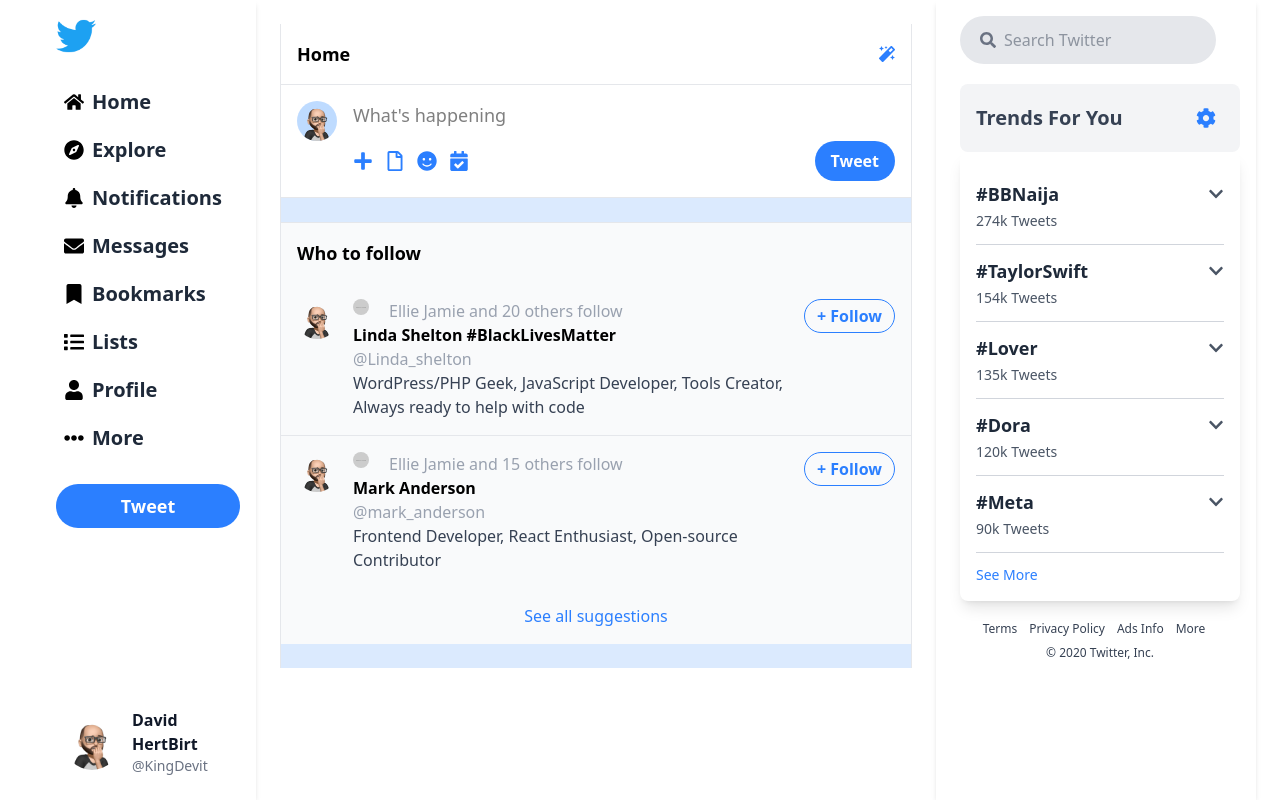
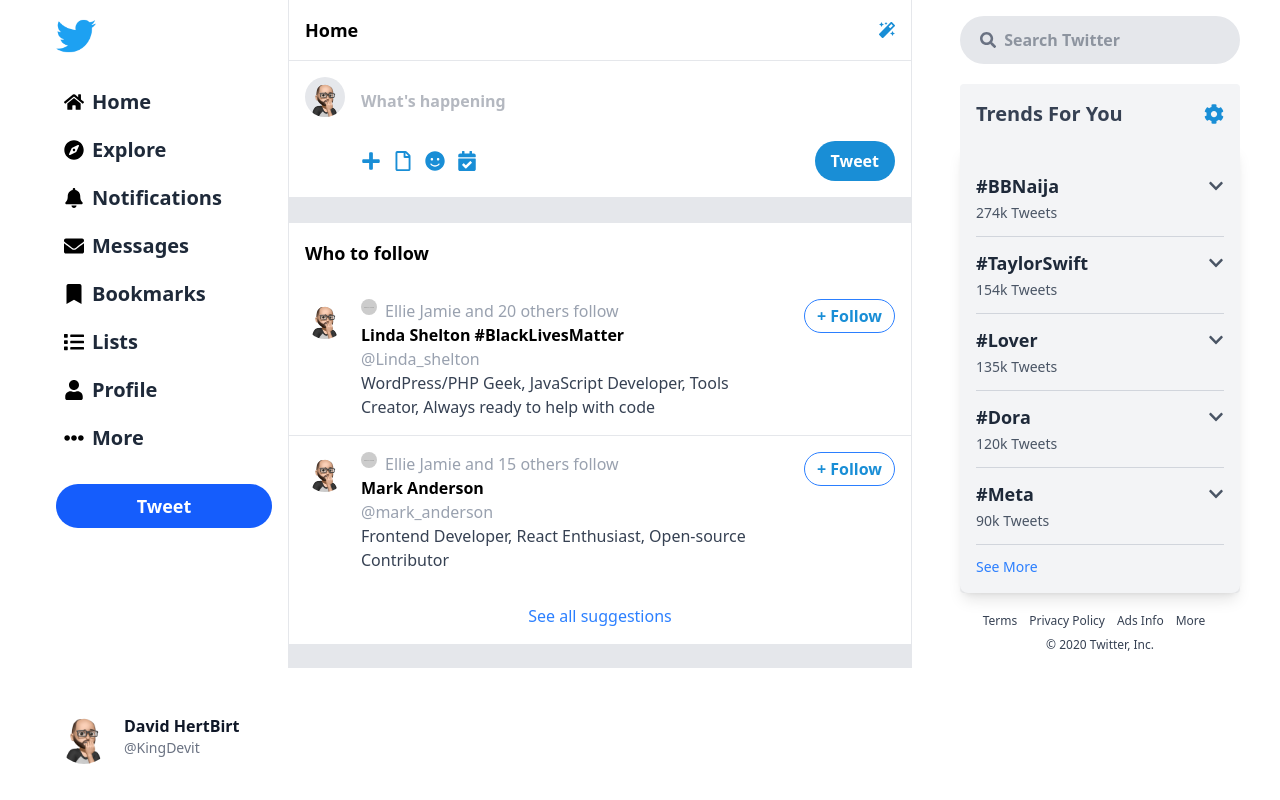
Before and after one commit to muqaddaswaheed/Twiiter_UI, a React (Vite) app: page / in a window 1280 px wide. Both pictures are taken after a click on the button "Log In". Built offline with nearby package versions, Linux system fonts and the light colour scheme.

Commit message:
first commit

```diff
--- a/src/Components/Main_Container.jsx
+++ b/src/Components/Main_Container.jsx
@@ -130,33 +130,33 @@
   };
 
   return (
-    <div className="flex flex-col w-full max-w-2xl mx-auto border-x border-gray-200 bg-blue-100">
+    <div className="flex flex-col w-full   border-x border-gray-200 bg-gray-200">
       {/* Header */}
-      <div className="flex items-center justify-between p-4 border-b border-gray-200 bg-white">
+      <div className="flex items-center justify-between p-4 border-b border-gray-200  bg-white">
         <h2 className="text-lg font-bold">Home</h2>
         <FaMagic
           onClick={handleClearTweets}
-          className="text-blue-500 cursor-pointer "
+          className="text-[#198ED6] cursor-pointer "
         />
       </div>
 
       {/* Tweet Input Section */}
-      <div className="bg-white p-4 border-b border-gray-200">
+      <div className="bg-white p-4 border-b border-gray-200 ">
         <div className="flex items-start space-x-4">
           <img
             src={profile}
             alt="User Avatar"
-            className="w-10 h-10 rounded-full bg-blue-200"
+            className="w-10 h-10 rounded-full  bg-gray-200"
           />
-          <div className="flex flex-col w-full relative">
+          <div className="flex gap-1 h-26 flex-col w-full relative">
             <input
               type="text"
               placeholder="What's happening"
               value={tweetText}
               onChange={(e) => setTweetText(e.target.value)}
-              className="w-full text-lg border-none focus:ring-0 outline-none"
+              className="w-full text-base my-3 font-semibold text-gray-500 border-none focus:ring-0 outline-none"
             />
-            <div className="flex justify-between items-center mt-3 text-blue-500 ">
+            <div className="flex justify-between items-center mt-3 text-[#198ED6] ">
               <div className="flex space-x-3 ">
                 {/* File input trigger */}
                 <FaPlus
@@ -172,7 +172,7 @@
               </div>
               <button
                 onClick={handleTweet}
-                className="bg-blue-500 text-white px-4 py-2 rounded-full font-semibold"
+                className="bg-[#198ED6] text-white px-4 py-2 rounded-full cursor-pointer font-semibold"
               >
                 Tweet
               </button>
@@ -215,7 +215,7 @@
                     className="flex items-center space-x-1 cursor-pointer hover:text-blue-500"
                     onClick={() => handleOpenCommentBox(tweet.id)}
                   >
-                    <FaRegComment /> <span>Comment</span>
+                    <FaRegComment /> <span></span>
                   </div>
                   <div className="flex items-center space-x-1 cursor-pointer hover:text-green-500">
                     <FaRetweet /> <span>0</span>
@@ -290,7 +290,7 @@
       </div>
 
       {/* Who to Follow Section */}
-      <div className="border-t border-gray-200 bg-gray-50 my-6">
+      <div className="border-t border-gray-200 bg-white my-6">
         <h2 className="font-bold text-lg p-4">Who to follow</h2>
         <div className="divide-y divide-gray-200">
           {whoToFollow.map((user) => (
@@ -301,7 +301,7 @@
                 className="w-10 h-10 rounded-full"
               />
               <div className="flex-1">
-                <div className="flex gap-5">
+                <div className="flex gap-2">
                   <img
                     src={"https://via.placeholder.com/150"}
                     alt="User"
@@ -318,7 +318,7 @@
                 className={`border px-3 py-1 rounded-full font-semibold ${
                   followStates[user.id]
                     ? "bg-blue-500 text-white"
-                    : "border-blue-500 text-blue-500 hover:bg-blue-100"
+                    : "border-blue-500 text-[#198ED6] hover:bg-blue-100 cursor-pointer"
                 }`}
               >
                 {followStates[user.id] ? "Following" : "+ Follow"}
--- a/src/Components/RightBar.jsx
+++ b/src/Components/RightBar.jsx
@@ -61,36 +61,39 @@
   };
 
   return (
-    <div className="relative w-80 h-screen pl-6 mr-6 shadow-md p-4 bg-white">
-      <div className="flex items-center bg-gray-200 rounded-full px-5 py-3 w-64">
+    <div className="relative w-80 h-screen pl-6 mr-6 mx-6 p-4 bg-white max-h-[700px] overflow-y-auto">
+      <div className="flex w-full items-center bg-gray-200 rounded-full px-5 py-3">
         <FaSearch className="text-gray-500 text-lg mr-2" />
         <input
-          className="outline-none w-full text-gray-700"
+          className="outline-none w-full text-gray-700 font-bold"
           type="text"
           placeholder="Search Twitter"
           value={searchQuery}
           onChange={handleSearchChange}
         />
       </div>
-      <div className="flex justify-between items-center p-4 mt-5 bg-gray-100 rounded-lg">
-        <h1 className="text-xl font-bold text-gray-700">Trends For You</h1>
-        <div className="p-2 rounded-full bg-transparent hover:bg-blue-200 transition duration-200 cursor-pointer">
-          <FaCog className="text-blue-500 text-xl hover:text-blue-700" />
+      <div className="fulltrends bg-gray-100 rounded mt-5">
+        <div className="flex justify-between items-center p-4 rounded-lg">
+          <h1 className="text-xl font-bold text-gray-700 w-full">
+            Trends For You
+          </h1>
+          <div className=" rounded-full bg-transparent hover:bg-blue-200 transition duration-200 cursor-pointer">
+            <FaCog className="text-[#198ED6] text-xl cursor-pointer hover:text-blue-700" />
           </div>
         </div>
-      <div className="w-full max-w-md mx-auto p-4 bg-white shadow-lg rounded-lg">
+        <div className="w-full max-w-md mx-auto p-4 shadow-lg rounded-lg ">
           {filteredTweets.slice(0, visibleTweets).map((tweet, index) => (
             <div
               key={index}
-            className="border-b border-gray-300 py-3 hover:bg-blue-100"
+              className="border-b border-gray-300 py-3 cursor-pointer hover:bg-blue-100"
             >
-            <div className="flex justify-between items-center">
-              <span className="text-lg font-bold text-gray-800">
+              <div className="flex justify-between items-center w-full">
+                <span className="text-lg font-bold text-gray-800 w-full">
                   {tweet.name}
                 </span>
                 <button
                   onClick={() => toggleTweet(index)}
-                className="text-gray-600 hover:text-blue-500 transition"
+                  className="text-gray-600 hover:text-blue-500 transition cursor-pointer"
                 >
                   {openIndex === index ? <FaChevronUp /> : <FaChevronDown />}
                 </button>
@@ -112,11 +115,12 @@
           {visibleTweets < filteredTweets.length && (
             <button
               onClick={loadMoreTweets}
-            className="text-blue-500 hover:underline mt-3 block  text-sm"
+              className="text-blue-500 hover:underline mt-3 block text-sm"
             >
               See More
             </button>
           )}
+        </div>
       </div>
       <div className="mt-5 text-gray-700 text-xs text-center space-x-3">
         <span className="hover:underline cursor-pointer">Terms</span>
--- a/src/Components/SideBar.jsx
+++ b/src/Components/SideBar.jsx
@@ -29,7 +29,7 @@
   };
   return (
     <>
-      <div className="relative w-64 h-screen bg-white shadow-md p-4">
+      <div className="relative w-72 h-screen bg-white  p-4">
         <aside className="flex flex-col h-full mx-auto pl-10">
           <div className="mb-6">
             <img src={twitter} alt="Twitter Logo" className="w-10 h-10 " />
@@ -63,13 +63,13 @@
           </div>
 
           {/* Tweet Button */}
-          <button className="bg-blue-500 text-white font-semibold text-lg py-2 px-4 rounded-full hover:bg-blue-600 transition duration-300">
+          <button className="bg-blue-600 cursor-pointer text-white font-semibold text-lg py-2 px-4 rounded-full hover:bg-blue-600 transition duration-300">
             Tweet
           </button>
 
           {/* Profile Section */}
           <ul className="mt-auto">
-            <li className="flex items-center gap-3 p-2 hover:bg-blue-200 hover:rounded-full rounded-lg cursor-pointer transition duration-200">
+            <li className="flex items-center gap-3 my-5 hover:bg-blue-200 hover:rounded-full rounded-lg cursor-pointer transition duration-200">
               <img
                 className="w-14 h-14 rounded-full"
                 src={profile}
--- a/src/Pages/Home.jsx
+++ b/src/Pages/Home.jsx
@@ -10,7 +10,7 @@
       <SideBar />
 
       {/* Main Content */}
-      <div className="bg-white p-6">
+      <div className="bg-white">
         {/* Main content goes here */}
         <Main_Container />
       </div>
--- a/src/Pages/Login.jsx
+++ b/src/Pages/Login.jsx
@@ -1,56 +1,63 @@
-import React from 'react'
-import Twitter from "../assets/images/Twitter.jpg"
+import React from "react";
+import Twitter from "../assets/images/twitter.webp";
 import { useNavigate } from "react-router-dom";
 
 const Login = () => {
-
-  const navigate = useNavigate()
+  const navigate = useNavigate();
   const handleLogin = () => {
     // Perform any login validation here if needed
     navigate("/home"); // Redirects to the home page
   };
 
   return (
+    <>
+      <div className="bg-blue-100 w-full min-h-screen p-4 flex justify-center">
+        <div className="bg-white w-[35%] p-6 flex flex-col my-3 rounded-lg shadow-lg">
+          <div className="  mx-auto h-15 w-15 mb-3">
+            <img
+              className="object-contain cursor-pointer  h-12 w-12"
+              src={Twitter}
+              alt="Twitter"
+            />
+          </div>
+          <h1 className="mx-auto text-2xl font-bold mb-4 cursor-pointer">
+            Log in To Twitter
+          </h1>
 
-<>
-<div className="bg-cyan-100 w-full min-h-screen p-4 flex justify-center">
-  <div className="bg-white w-[40%] p-6 flex flex-col my-3 rounded-lg shadow-lg">
-    <div className="mx-auto h-30 w-30 mt-[-25px] mb-6">
-      <img className="object-contain  bg-white" src={Twitter} alt="Twitter" />
-    </div>
-
-    <span className="text-gray-700 block text-left mb-2">UserName</span>
+          <span className="text-gray-700 block text-left mb-1">Username</span>
           <input
-  className="w-full px-4 py-2 text-gray-950 font-sm font-normal rounded-md outline-none focus:ring-2 focus:ring-blue-600 mb-4 placeholder-black"
+            className="w-full px-4 py-3 border border-gray-200 text-gray-950 font-sm font-normal rounded-md outline-none focus:ring-2 focus:ring-blue-600 mb-4 placeholder-black"
             type="text"
-  placeholder="Dummy_User"
+            placeholder="dummy_user"
           />
 
-
-    <span className="text-gray-700 block text-left mb-2 ">Password</span>
+          <span className="text-gray-700 block text-left mb-1">Password</span>
           <input
-  className="w-full px-4 py-2 text-gray-950 font-sm font-normal rounded-md outline-none focus:ring-2 focus:ring-blue-600 mb-4 placeholder-black"
+            className="w-full px-4 py-3 text-gray-950 border border-gray-200 font-base font-normal rounded-md outline-none focus:ring-2 focus:ring-blue-600 mb-4 placeholder-black"
             type="password"
             placeholder="••••••••"
           />
 
-    <button onClick={handleLogin} className="bg-blue-600 text-white w-full py-3 rounded-md hover:bg-blue-700 transition-all mb-4 font-semibold">
+          <button
+            onClick={handleLogin}
+            className="bg-blue-500 cursor-pointer text-white w-full py-3 rounded-md hover:bg-blue-600 transition-all mb-4 font-semibold"
+          >
             Log In
           </button>
-    <p className="text-blue-700 hover:underline text-center mb-2 cursor-pointer font-normal py-4 text-sm">
+          <p className="text-blue-500 hover:underline text-center mb-2 cursor-pointer font-normal py-4 text-sm">
             Forget Password?
           </p>
 
-
-
           <p className="text-gray-600 text-center text-sm">
             Don't Have Account?
-      <span className="text-blue-600 font-bold hover:underline cursor-pointer"> SignUp</span>
+            <span className="text-blue-500 font-bold hover:underline cursor-pointer">
+              {" "}
+              SignUp
+            </span>
           </p>
         </div>
       </div>
-
     </>
-  )
-}
+  );
+};
 export default Login;
```
Lines whose indentation alone changed are shown as unchanged.
